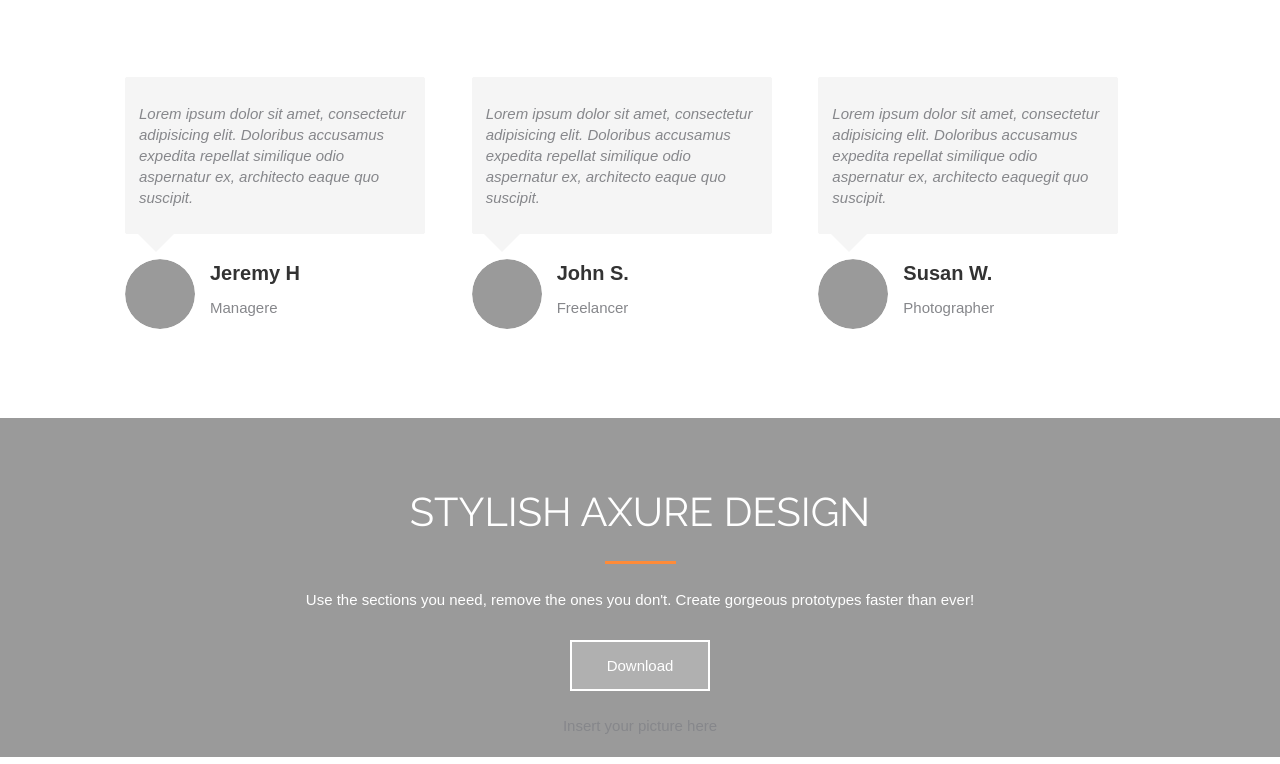
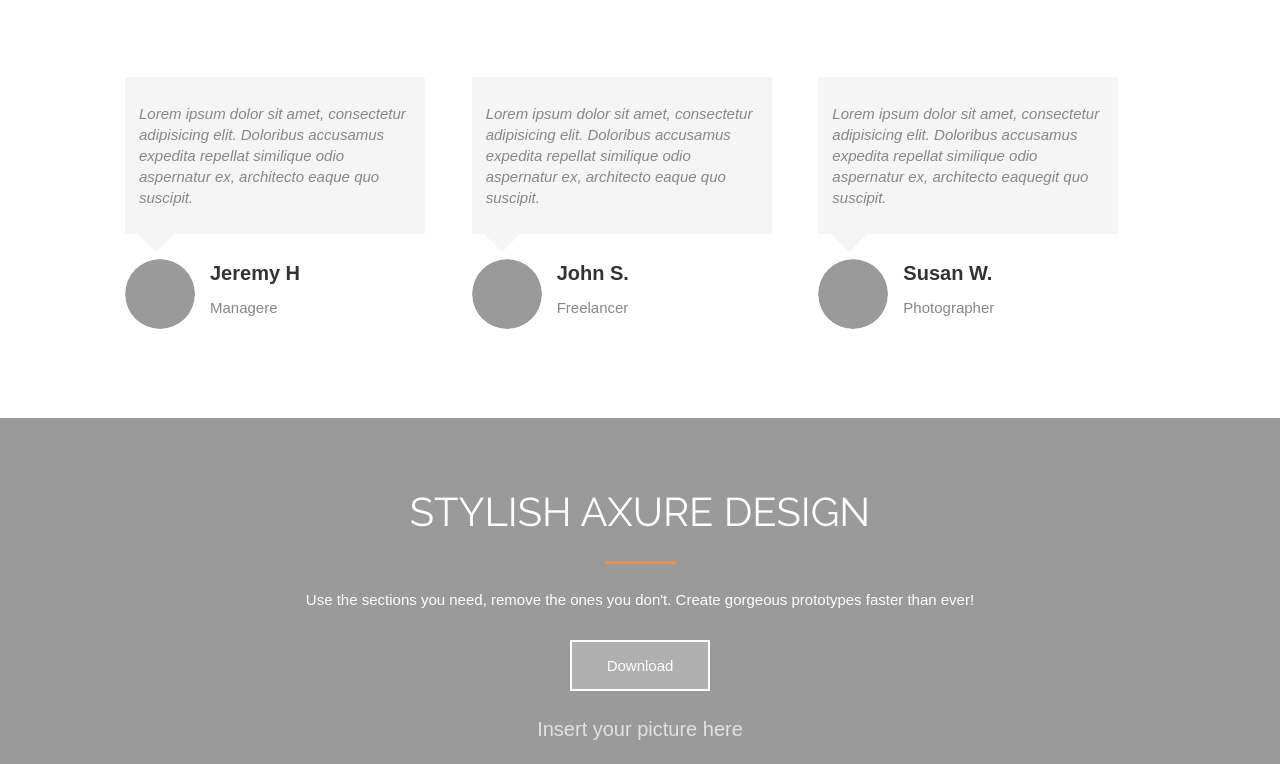
Before and after one commit to Vladimir-ivano/gggggg, a plain HTML site: page index.html in a window 1280 px wide. Shown: the part 4360-5124 px from the top of the page. Drawn offline with Linux system fonts and the light colour scheme.

Commit message:
Update style.css

```diff
--- a/style.css
+++ b/style.css
@@ -773,7 +773,8 @@ border-bottom: 1px solid #f9f9f9;
   margin-bottom: 24px;
 }
 .download__text{
-  font-size: 15px;
+  font-size: 20px;
   font-weight: normal;
-
+  color: #fff;
+  opacity: .7;
 }
```
